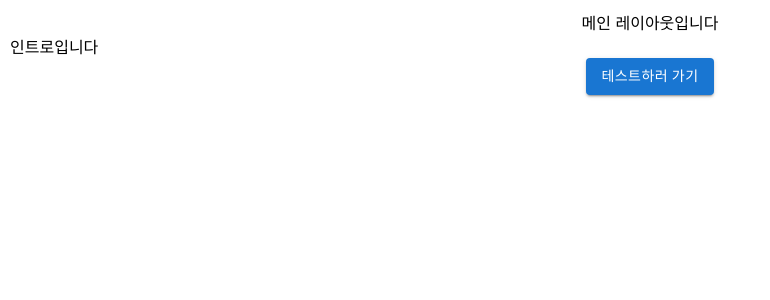
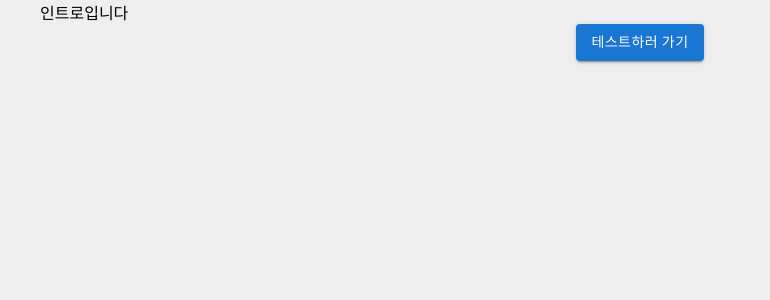
Before and after one commit to from940/new_test, a React (Create React App) app: page /new_test/intro in a window 1280 px wide. Shown: the top 300 px of the page, without its empty margins (0-770 px from the left). Built offline with nearby package versions, Linux system fonts and the light colour scheme.

Commit message:
[M] Modify Layout

```diff
--- a/src/components/Layout/MainLayout.js
+++ b/src/components/Layout/MainLayout.js
@@ -1,28 +1,30 @@
 import { Outlet } from "react-router-dom";
-import { Box } from "@mui/material";
-
-// import { MainMenu } from 'Components/Organisms/menu/mainMenu';
+import { isBrowser } from "react-device-detect";
+import { Box, useTheme } from "@mui/material";
 
 export default function MainLayout() {
-  console.log(" find hostname  :: ", window.location);
   return (
-    <Box sx={{ width: "100%" }}>
-      {/* <MainMenu /> */}
+    <Box
+      sx={{
+        display: "flex",
+        justifyContent: "center",
+        alignItems: "center",
+        background: "#eeeeee",
+        overflowX: "hidden",
+      }}
+    >
       <Box
         sx={{
-          width: "100%",
-          height: "100%",
-          display: "flex",
-          alignItems: "center",
-          flexDirection: "column",
-          flex: "1",
-          minWidth: "400px",
-          padding: "10px",
-          overflowX: "auto",
+          background: "#eeeeee",
+          height: "100vh",
+          maxWidth: isBrowser ? "1200px" : "100%",
+          width: isBrowser ? "1200px" : "100%",
+          minWidth: isBrowser ? "500px" : "100%",
         }}
       >
-        메인 레이아웃입니다
-        <Outlet />
+        <Box>
+          <Outlet />
+        </Box>
       </Box>
     </Box>
   );
```
